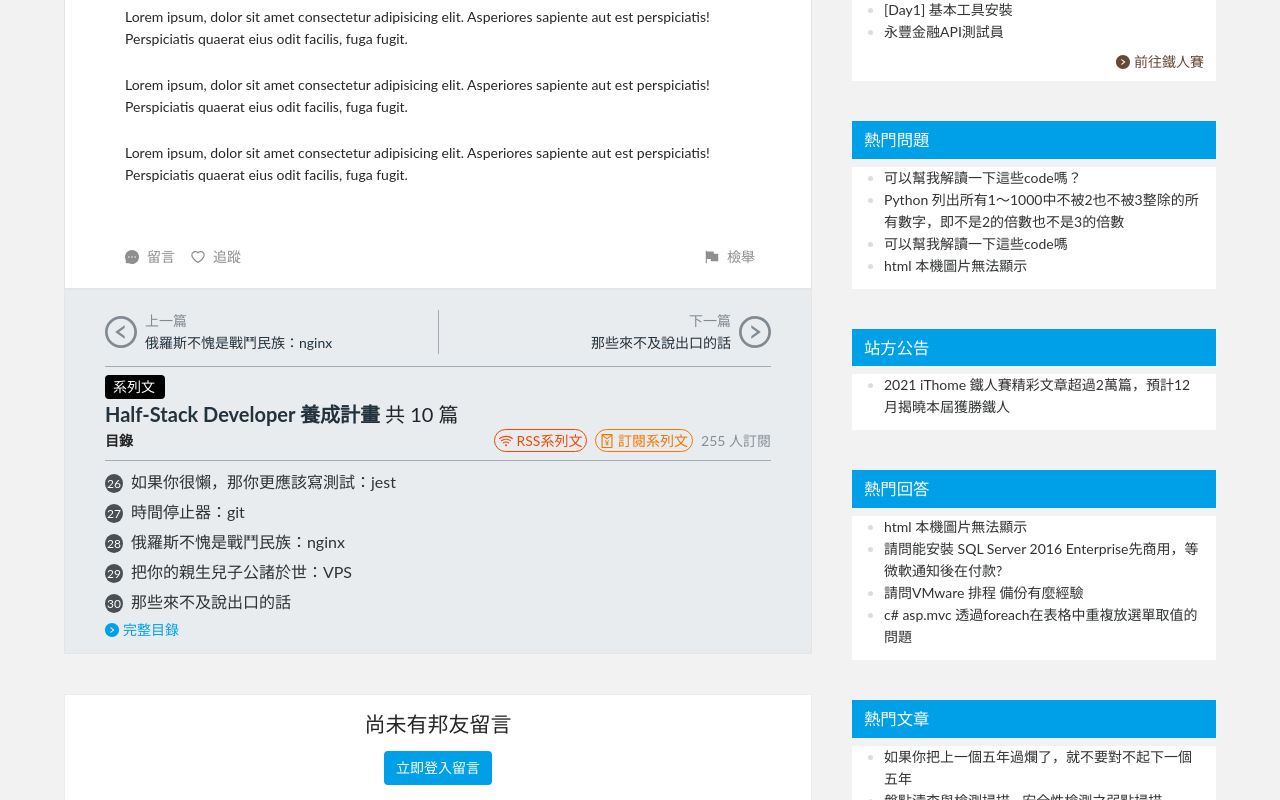
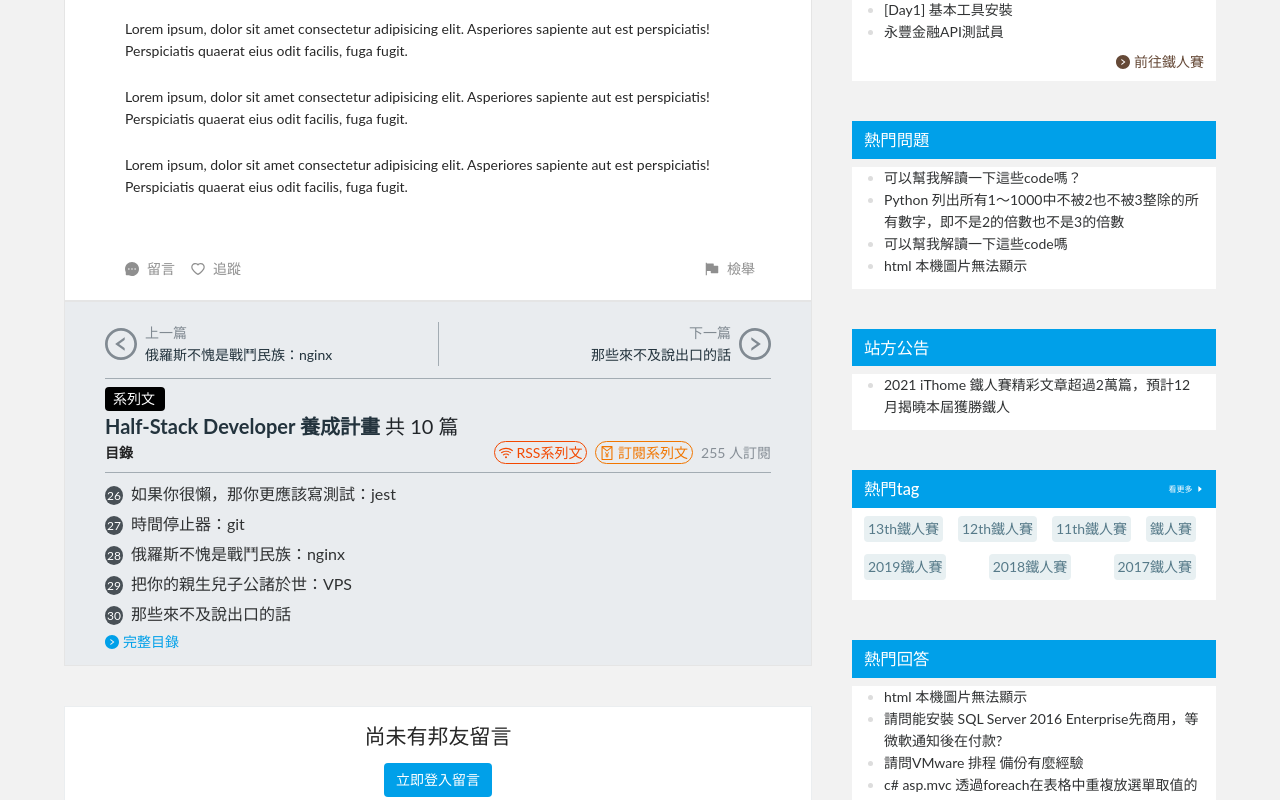
Before and after one commit to kaichiang1991/ithelpPractice, a React (Create React App) app: page / in a window 1280 px wide. Shown: the part 733-1533 px from the top of the page. Built offline with nearby package versions, Linux system fonts and the light colour scheme.

Commit message:
完成側邊欄的 TagList

```diff
--- a/src/App.js
+++ b/src/App.js
@@ -11,6 +11,7 @@ import Comment from './components/comment/Comment'
 import Contest from './components/side/Contest'
 import Article from './components/side/Article'
 import Block from './components/side/Block'
+import TagList from './components/side/TagList'
 
 const StyledMainContainer = styled.div `
   background-color: #F2F2F2;
@@ -69,6 +70,15 @@ const App = () => {
               'html 本機圖片無法顯示'
             ]}/>
             <Block title='站方公告' list={['2021 iThome 鐵人賽精彩文章超過2萬篇，預計12月揭曉本屆獲勝鐵人']} />
+            <TagList title='熱門tag' tags={[
+              '13th鐵人賽',
+              '12th鐵人賽',
+              '11th鐵人賽',
+              '鐵人賽',
+              '2019鐵人賽',
+              '2018鐵人賽',
+              '2017鐵人賽',
+            ]} />
             <Block title='熱門回答' list={[
               'html 本機圖片無法顯示',
               '請問能安裝 SQL Server 2016 Enterprise先商用，等微軟通知後在付款?',
--- a/src/components/blog/HashTag.jsx
+++ b/src/components/blog/HashTag.jsx
@@ -5,7 +5,8 @@ const StyledHashTagContainer = styled.div `
   display: inline-block;
   padding: 2px 4px;
   margin-right: 8px;
-
+  margin-bottom: 12px;
+  border-radius: 4px;
   background-color: #E8F0F2;
 
   a{
--- /dev/null
+++ b/src/components/side/TagList.jsx
@@ -0,0 +1,53 @@
+import { CaretRightFilled, RightOutlined } from "@ant-design/icons"
+import { Link } from "react-router-dom"
+import styled from "styled-components"
+import HashTag from "../blog/HashTag"
+
+const StyledTagListContainer = styled.div `
+  margin-bottom: 40px;
+`
+
+const StyledTagListTitleContainer = styled.div `
+  display: flex;
+  justify-content: space-between;
+  background-color: #00a0e9;
+  padding: 6px 12px;
+
+  h3{
+    color: #fff;
+    margin: 0;
+  }
+`
+
+const StyledMoreItemContainer = styled.div `
+  span{
+    color: #fff;
+    font-size: 8px;
+  }
+`
+
+const StyledTagListContentContainer = styled.div `
+  background-color: #fff;
+  display: flex;
+  flex-wrap: wrap;
+  justify-content: space-between;
+  padding: 8px 12px;
+`
+
+const TagList = ({title, tags}) => {
+  return (
+    <StyledTagListContainer>
+      <StyledTagListTitleContainer>
+        <h3>{title}</h3>
+        <StyledMoreItemContainer>
+          <Link to='/tags'><span>看更多</span> <CaretRightFilled /></Link>
+        </StyledMoreItemContainer>
+      </StyledTagListTitleContainer>
+      <StyledTagListContentContainer>
+        {tags.map((tag, index) => <HashTag link={`/tag${index}`} text={tag}/>)}
+      </StyledTagListContentContainer>
+    </StyledTagListContainer>
+  )
+}
+
+export default TagList
```
